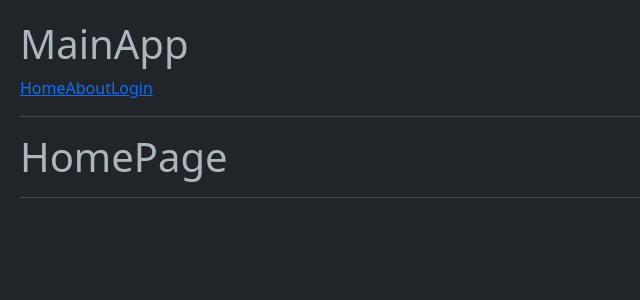
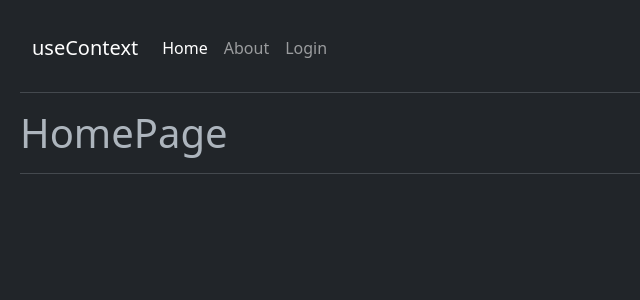
Before and after one commit to hectoralvaez/05-hook-app, a React (Vite) app: page / in a window 1280 px wide. Shown: the top 300 px of the page, without its empty margins (0-640 px from the left). Built offline with nearby package versions, Linux system fonts and the light colour scheme.

Commit message:
🪝 159. NavLink

```diff
--- a/src/09-useContext/MainApp.jsx
+++ b/src/09-useContext/MainApp.jsx
@@ -7,7 +7,6 @@
 export const MainApp = () => {
   return (
     <>
-        <h1>MainApp</h1>
         <Navbar />
         <hr />
         <Routes>
--- a/src/09-useContext/Navbar.jsx
+++ b/src/09-useContext/Navbar.jsx
@@ -1,11 +1,35 @@
-import { Link } from "react-router-dom"
+import { Link, NavLink } from "react-router-dom";
 
 export const Navbar = () => {
-  return (
-      <>
-          <Link to="/">Home</Link>
-          <Link to="/about">About</Link>
-          <Link to="/login">Login</Link>
-      </>
-    )
-}
+    return (
+        <nav className="navbar navbar-expand-lg bg-body-tertiary navbar-dark bg-dark">
+            <div className="container-fluid">
+                <Link className="navbar-brand" to="/">
+                    useContext
+                </Link>
+                <div
+                    className="collapse navbar-collapse"
+                    id="navbarSupportedContent"
+                >
+                    <ul className="navbar-nav me-auto mb-2 mb-lg-0">
+                        <NavLink
+							className={"nav-link"}
+							to="/">
+                            Home
+                        </NavLink>
+                        <NavLink
+							className={"nav-link"}
+							to="about">
+                            About
+                        </NavLink>
+                        <NavLink
+							className={"nav-link"}
+							to="login">
+                            Login
+                        </NavLink>
+                    </ul>
+                </div>
+            </div>
+        </nav>
+    );
+};
```
Also changed, not shown: 1 other file (tests, documents, lock files or other folders).
